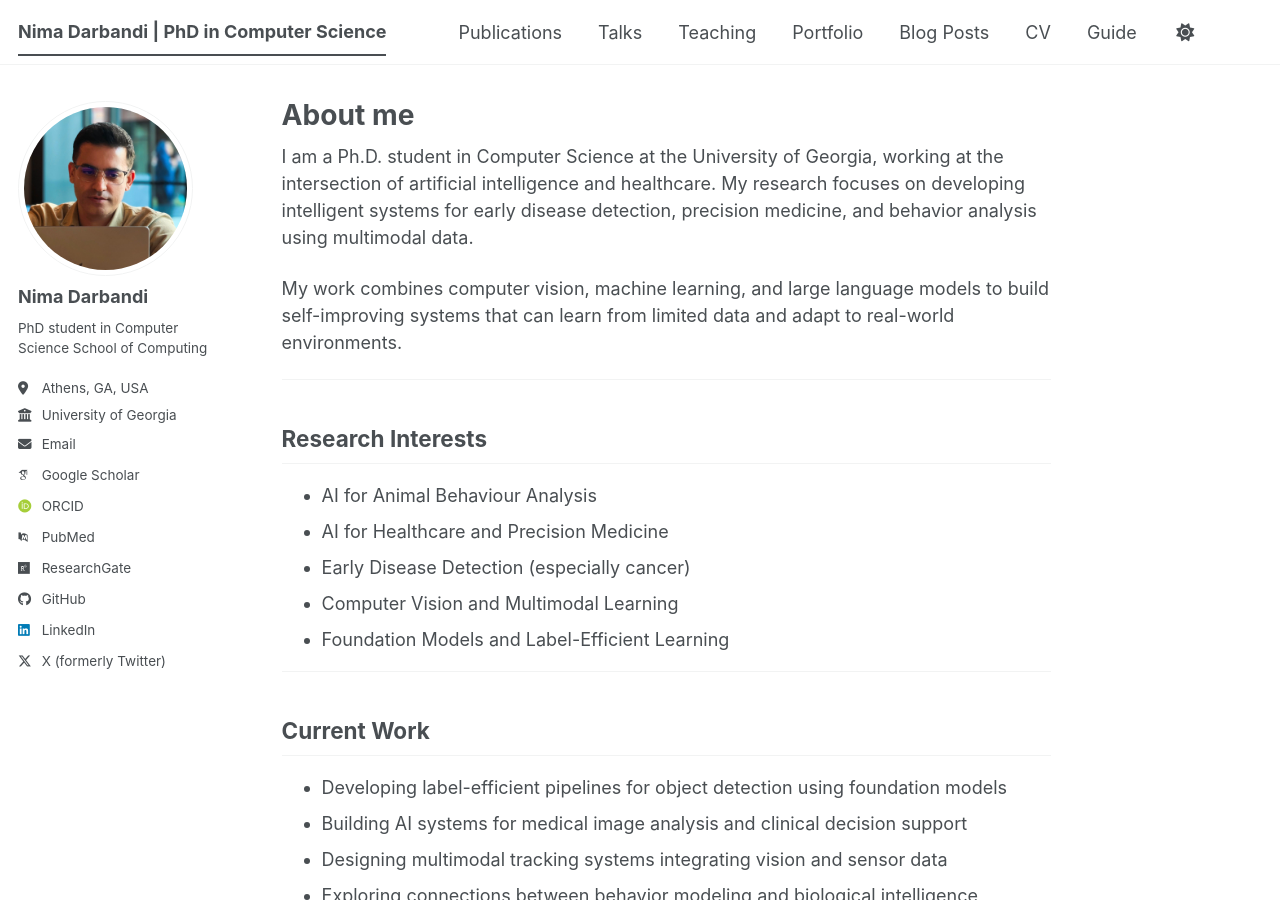
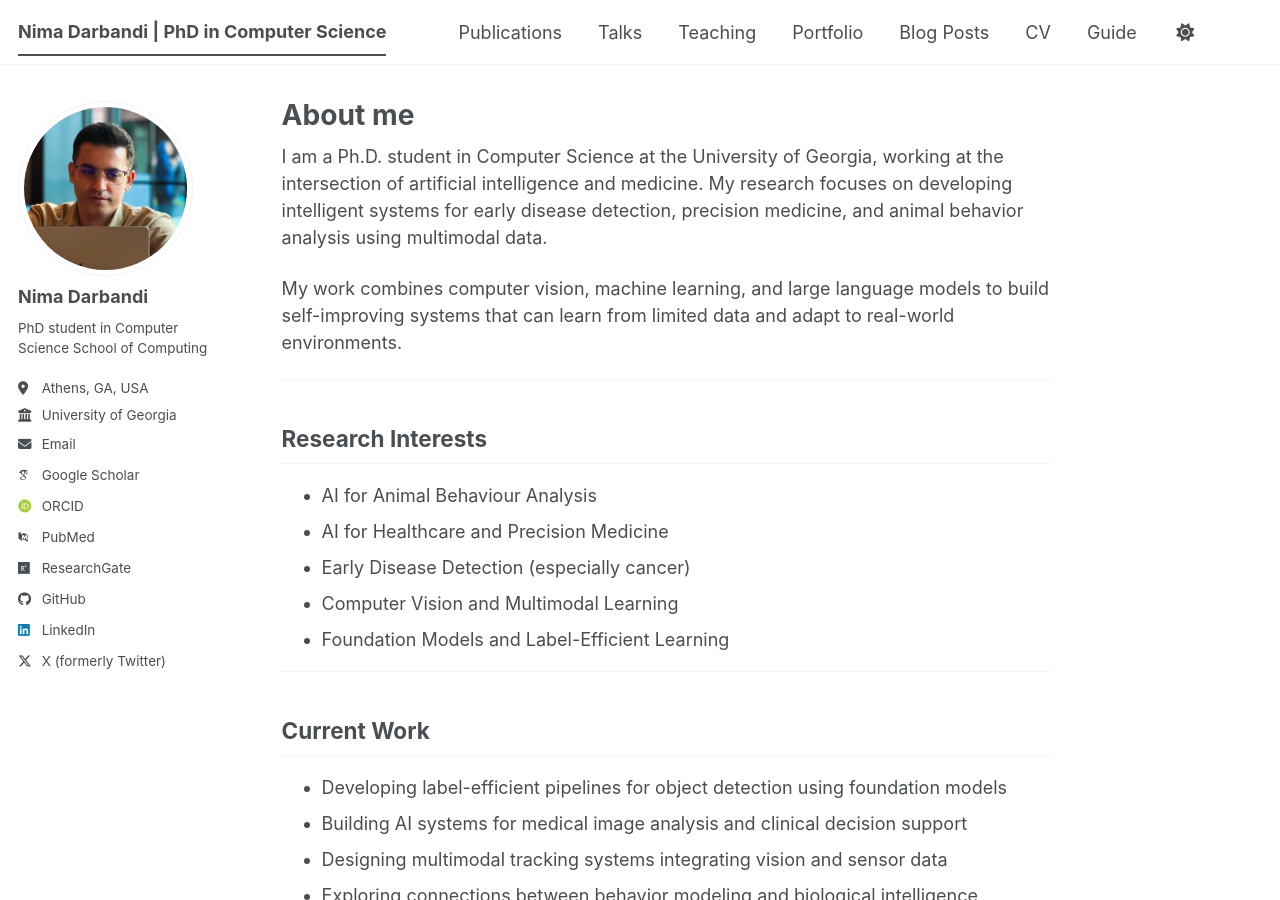
Before and after one commit to nimadarbandi/nimadarbandi.github.io, a Jekyll site: the page built from _pages/about.md, in a window 1280 px wide and 900 px high. Built offline with Jekyll 4.4.1, drawn with Linux system fonts in a browser that asks for light colours; some web fonts are replaced; a script bundle is joined from its source files by our own code; library files that are not in the unit come from our copies.

Commit message:
Update about.md

```diff
--- a/_pages/about.md
+++ b/_pages/about.md
@@ -7,7 +7,8 @@ redirect_from:
   - /about.html
 ---
 
-I am a Ph.D. student in Computer Science at the University of Georgia, working at the intersection of artificial intelligence and healthcare. My research focuses on developing intelligent systems for early disease detection, precision medicine, and behavior analysis using multimodal data.
+
+I am a Ph.D. student in Computer Science at the University of Georgia, working at the intersection of artificial intelligence and medicine. My research focuses on developing intelligent systems for early disease detection, precision medicine, and animal behavior analysis using multimodal data.
 
 My work combines computer vision, machine learning, and large language models to build self-improving systems that can learn from limited data and adapt to real-world environments.
 
```
